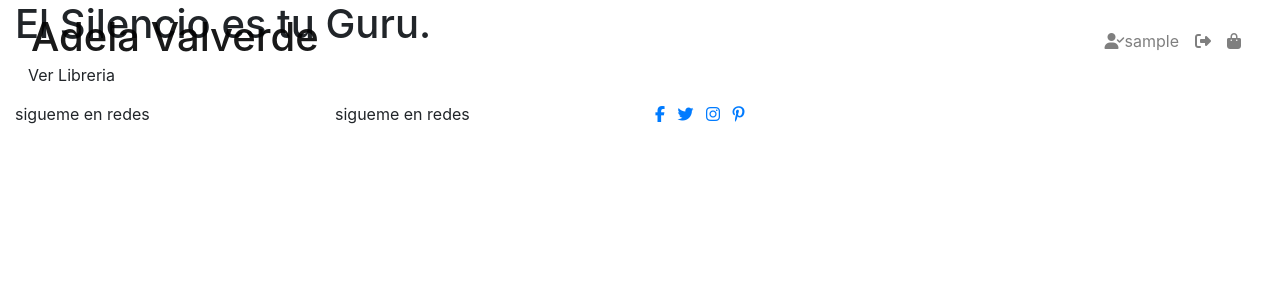
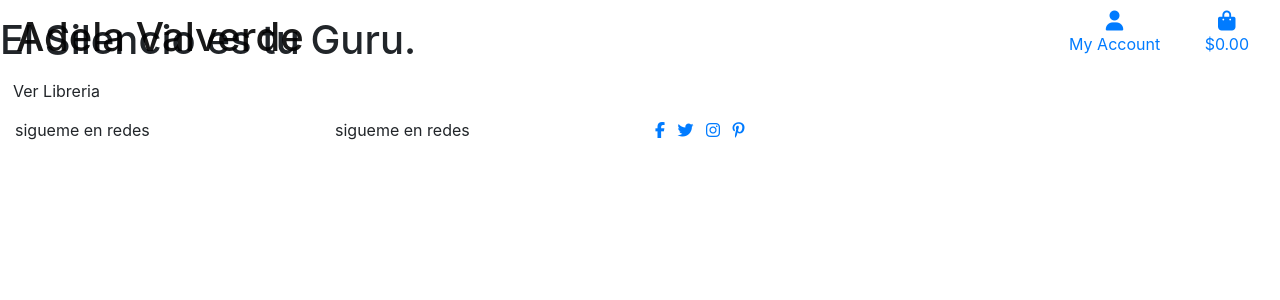
Before and after one commit to EL1909/adela_valverde, a Django app: template home/templates/home/index.html in a window 1280 px wide. Shown: the top 300 px of the page. Run offline with Django 4.2, Linux system fonts and the light colour scheme; the template is opened without the code that fills it, so the values that code supplies are empty; the visitor is signed in with stand-in values (Sample User, id 1); some libraries are stand-ins or nearby versions.

Commit message:
Add header to base.html template

```diff
--- a/home/templates/home/index.html
+++ b/home/templates/home/index.html
@@ -12,7 +12,6 @@
 {% block content %}
 <div class="homepage container-fluid">
     <div class="row">
-        <div class="col">
         <div class="main-content">
             <div id="my-content">
                 <h1 class="my-heading">
@@ -25,6 +24,5 @@
         </div>
     </div>
 </div>
-</div>
 
 {% endblock %}
--- a/templates/base.html
+++ b/templates/base.html
@@ -30,35 +30,45 @@
   <body>
     <!-- Header -->
     <header  class="container-fluid fixed-top" id="header">
-    <nav class="navbar navbar-expand navbar-light">
-        <div>
+      <div class="row">
         <!-- Logo -->
+        <div class="col-12 col-lg-6 navbar navbar-expand navbar-light">
           <a class="navbar-brand" href="{% url 'home' %}">
             <h1 class="logo">Adela Valverde</h1>
           </a>
         </div>
         <!-- Login and Shopping Bag -->
-        <div class="collapse navbar-collapse">
-          <ul class="navbar-nav ml-auto">
-            {% if user.is_authenticated %}
-            <li class="nav-item">
-              <a class="nav-link" href="#"><i class="fas fa-user-check"></i>{{ user.username }}</a>
+        <div class="col-12 col-lg-6">
+            <ul class="list-inline list-unstyled text-center text-lg-right my-0">
+                <li class="list-inline-item dropdown">
+                    <a class="text-black nav-link" href="#" id="user-options" data-toggle="dropdown" aria-haspopup="true" aria-expanded="false">
+                        <div class="text-center">
+                            <div><i class="fas fa-user fa-lg"></i></div>
+                            <p class="my-0">My Account</p>
+                        </div>
+                    </a>
+                    <div class="dropdown-menu border-0" aria-labelledby="user-options">
+                        {% if request.user.is_authenticated %}
+                            {% if request.user.is_superuser %}
+                                <a href="{% url 'add_product' %}" class="dropdown-item">Product Management</a>
+                            {% endif %}
+                            <a href="{% url 'profile' %}" class="dropdown-item">My Profile</a>
+                            <a href="{% url 'account_logout' %}" class="dropdown-item">Logout</a>
+                        {% else %}
+                            <a href="{% url 'account_signup' %}" class="dropdown-item">Register</a>
+                            <a href="{% url 'account_login' %}" class="dropdown-item">Login</a>
+                        {% endif %}
+                    </div>
                 </li>
-            <li class="nav-item">
-              <a class="nav-link" href="{% url 'account_logout' %}"><i class="fas fa-sign-out-alt"></i></a>
-            </li>
-            {% else %}
-            <li class="nav-item">
-              <a class="nav-link" href="{% url 'account_login' %}"><i class="fas fa-arrow-right"></i></a>
-            </li>
-            {% endif %}
-            <li class="nav-item">
-              <a class="{% if grand_total %}text-info font-weight-bold{% else %}text-black{% endif %} nav-link" href="">
-                <div><i class="fas fa-shopping-bag"></i>
+                <li class="list-inline-item">
+                    <a class="{% if grand_total %}text-info font-weight-bold{% else %}text-black{% endif %} nav-link" href="{% url 'view_bag' %}">
+                        <div class="text-center">
+                            <div><i class="fas fa-shopping-bag fa-lg"></i></div>
                             <p class="my-0">
                                 {% if grand_total %}
                                     ${{ grand_total|floatformat:2 }}
                                 {% else %}
+                                    $0.00
                                 {% endif %}
                             </p>
                         </div>
@@ -66,7 +76,8 @@
                 </li>
             </ul>
         </div>
-    </nav>
+      </div>
+    </header>
     <!-- Alerts from messages -->
     <div class="container alert-fixed">
       <div class="row">
@@ -92,7 +103,7 @@
           {% include 'includes/main-nav.html' %}
       </nav>
     </div>
-  </header>
+
 
     {% if messages %}
         <div class="messages-container"></div>
```
Lines whose indentation alone changed are shown as unchanged.
